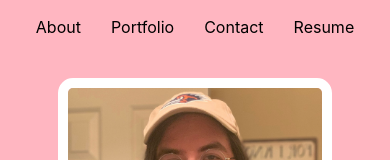
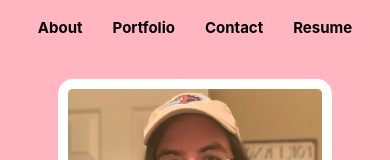
Before and after one commit to jared-ruiz/Portfolio-Website, a React (Create React App) app: page / in a window 390 px wide. Shown: the top 160 px of the page. Built offline with nearby package versions, Linux system fonts and the light colour scheme.

Commit message:
Adjusted media queries.

```diff
--- a/src/index.css
+++ b/src/index.css
@@ -36,6 +36,11 @@ nav ul li a:hover {
     border-radius: 15px;
     border: 10px solid white
   }
+
+  nav ul li a {
+    font-size: 15px;
+    font-weight: bold;
+  }
 }
 
 @media only screen and (min-width: 600px) {
@@ -47,6 +52,20 @@ nav ul li a:hover {
   }
 }
 
+@media only screen and (min-width: 768px) {
+  .profile-picture {
+    max-width: 60%;
+    height: auto;
+    border-radius: 15px;
+    border: 10px solid white;
+  }
+
+  nav ul li a {
+    font-size: 25px;
+    font-weight: bold;
+  }
+}
+
 @media only screen and (min-width: 1200px) {
   .profile-picture {
     max-width: 35%;
```
